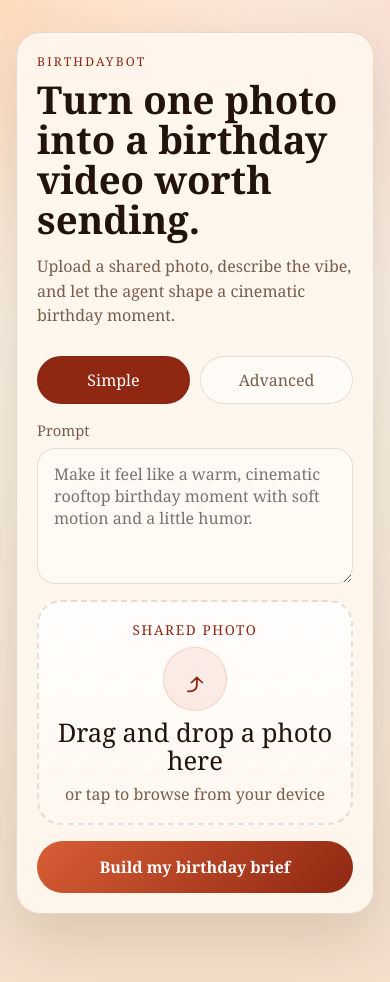
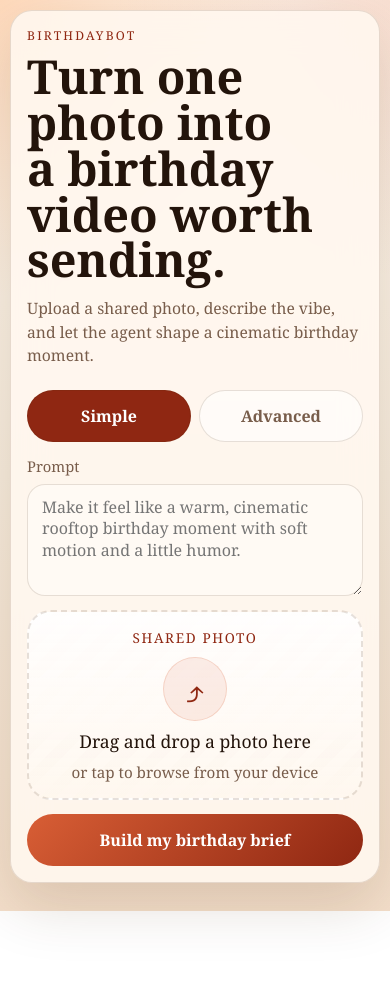
Before and after one commit to RajatA98/BirthdayBot, a Next.js app: page / in a window 390 px wide. Shown: the top 982 px of the page. After the commit the page ends 911 px from the top, so only its background shows below. Built offline with nearby package versions, Linux system fonts and the light colour scheme.

Commit message:
Refine upload preview layout

```diff
--- a/app/globals.css
+++ b/app/globals.css
@@ -43,14 +43,14 @@ select {
 
 .app-shell {
   min-height: 100vh;
-  padding: 32px 16px 72px;
+  padding: 24px 14px 56px;
   display: flex;
   align-items: center;
   justify-content: center;
 }
 
 .hero-card {
-  width: min(100%, 560px);
+  width: min(100%, 640px);
   border: 1px solid var(--line);
   background: var(--card);
   box-shadow: var(--shadow);
@@ -70,14 +70,16 @@ select {
 h1 {
   margin: 0;
   line-height: 1.04;
-  font-size: clamp(2.4rem, 7vw, 4.4rem);
+  font-size: clamp(2.35rem, 8vw, 4.6rem);
+  text-wrap: balance;
 }
 
 .lede {
   margin: 14px 0 0;
   color: var(--muted);
-  font-size: 1rem;
-  line-height: 1.55;
+  font-size: clamp(1rem, 2.7vw, 1.18rem);
+  line-height: 1.5;
+  max-width: 34rem;
 }
 
 .creation-form {
@@ -108,7 +110,8 @@ h1 {
   background: rgba(255, 255, 255, 0.58);
   border: 1px solid var(--line);
   color: var(--muted);
-  padding: 12px 14px;
+  padding: 14px 14px;
+  font-weight: 600;
 }
 
 .mode-pill.active {
@@ -138,7 +141,8 @@ select {
 
 textarea {
   resize: vertical;
-  min-height: 136px;
+  min-height: 124px;
+  line-height: 1.35;
 }
 
 textarea:focus,
@@ -165,9 +169,10 @@ select:focus,
   cursor: pointer;
   place-items: center;
   text-align: center;
-  min-height: 220px;
+  min-height: 210px;
   border-style: dashed;
   border-width: 2px;
+  padding: 22px 18px;
   background:
     linear-gradient(180deg, rgba(255, 255, 255, 0.9), rgba(255, 248, 241, 0.82)),
     repeating-linear-gradient(
@@ -207,8 +212,9 @@ select:focus,
 
 .upload-copy.strong {
   color: var(--text);
-  font-size: clamp(1.6rem, 4vw, 2.35rem);
-  line-height: 1.1;
+  font-size: clamp(1.1rem, 3.6vw, 1.55rem);
+  line-height: 1.2;
+  max-width: 22rem;
 }
 
 .upload-icon {
@@ -221,6 +227,27 @@ select:focus,
   color: var(--accent-strong);
   background: rgba(216, 94, 53, 0.1);
   border: 1px solid rgba(216, 94, 53, 0.18);
+}
+
+.upload-preview {
+  width: 100%;
+  max-width: 200px;
+  aspect-ratio: 1 / 1;
+  object-fit: cover;
+  border-radius: 22px;
+  border: 1px solid rgba(78, 45, 18, 0.12);
+  box-shadow: 0 14px 32px rgba(77, 43, 15, 0.12);
+}
+
+.upload-filename {
+  width: 100%;
+  max-width: 100%;
+  color: var(--text);
+  font-size: clamp(1rem, 3.8vw, 1.45rem);
+  font-weight: 600;
+  line-height: 1.15;
+  overflow-wrap: anywhere;
+  word-break: break-word;
 }
 
 input[type="file"] {
@@ -354,9 +381,68 @@ input[type="file"] {
 }
 
 @media (max-width: 640px) {
+  .app-shell {
+    padding: 10px 10px 28px;
+    align-items: flex-start;
+  }
+
   .hero-card {
-    padding: 20px;
-    border-radius: 24px;
+    padding: 16px;
+    border-radius: 22px;
+  }
+
+  h1 {
+    font-size: clamp(1.82rem, 12vw, 3.15rem);
+    line-height: 0.98;
+  }
+
+  .lede {
+    font-size: 0.98rem;
+  }
+
+  .creation-form {
+    gap: 14px;
+    margin-top: 22px;
+  }
+
+  .mode-toggle {
+    gap: 8px;
+  }
+
+  .mode-pill,
+  .primary-action,
+  .ghost-action {
+    min-height: 52px;
+  }
+
+  textarea {
+    min-height: 112px;
+    padding: 12px 14px;
+  }
+
+  .upload-card {
+    min-height: 176px;
+    gap: 10px;
+    padding: 16px 14px;
+  }
+
+  .upload-preview {
+    max-width: 148px;
+    border-radius: 18px;
+  }
+
+  .upload-filename {
+    font-size: 1rem;
+  }
+
+  .upload-meta {
+    font-size: 0.95rem;
+  }
+
+  .status-panel,
+  .summary-card {
+    padding: 16px;
+    border-radius: 20px;
   }
 
   .advanced-grid {
--- a/components/creation-form.tsx
+++ b/components/creation-form.tsx
@@ -454,17 +454,27 @@ export function CreationForm({ api = studioApi }: { api?: StudioApi }) {
         onDrop={onPhotoDrop}
       >
         <span className="upload-title">Shared photo</span>
-        <span className="upload-icon" aria-hidden="true">
-          ⤴
-        </span>
-        <span className="upload-copy strong">
-          {photoName ? photoName : "Drag and drop a photo here"}
-        </span>
-        <span className="upload-meta">
-          {photoName
-            ? "Photo loaded. You can drop another file to replace it."
-            : "or tap to browse from your device"}
-        </span>
+        {photoDataUrl ? (
+          <>
+            <img
+              className="upload-preview"
+              src={photoDataUrl}
+              alt="Selected shared photo preview"
+            />
+            <span className="upload-copy upload-filename">{photoName}</span>
+            <span className="upload-meta">
+              Photo loaded. You can drop another file to replace it.
+            </span>
+          </>
+        ) : (
+          <>
+            <span className="upload-icon" aria-hidden="true">
+              ⤴
+            </span>
+            <span className="upload-copy strong">Drag and drop a photo here</span>
+            <span className="upload-meta">or tap to browse from your device</span>
+          </>
+        )}
       </label>
       <input
         id="photo-upload"
```
Also changed, not shown: 1 other file (tests, documents, lock files or other folders).
